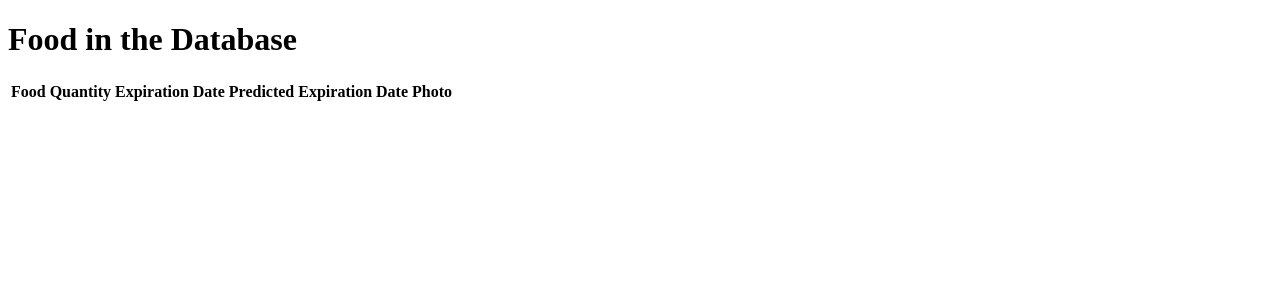
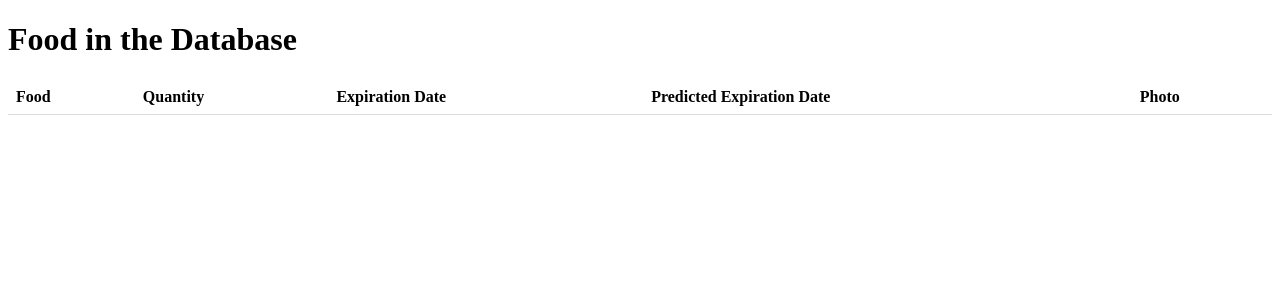
Before and after one commit to eugenio-luo/HackTheBurgh, a Flask app: page /fridge in a window 1280 px wide. Shown: the top 300 px of the page. Run offline with Flask 3, Linux system fonts and the light colour scheme; lists and menus that the app fills with data are empty.

Commit message:
Update fridgehome

```diff
--- a/templates/fridgehome.html
+++ b/templates/fridgehome.html
@@ -3,6 +3,22 @@
 <head>
     <title>Home</title>
 </head>
+
+<style>
+  table {
+    border-collapse: collapse;
+    width: 100%;
+  }
+
+  th, td {
+    padding: 8px;
+    text-align: left;
+    border-bottom: 1px solid #ddd;
+  }
+
+  tr:hover {background-color: coral;}
+</style>
+
 <body>
     <h1>Food in the Database</h1>
     <table>
```
